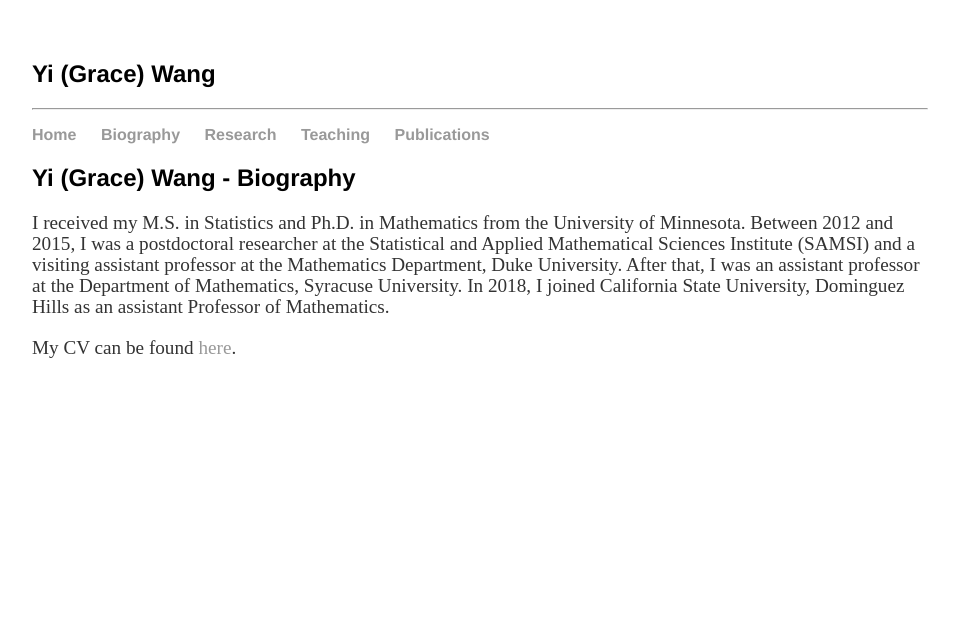
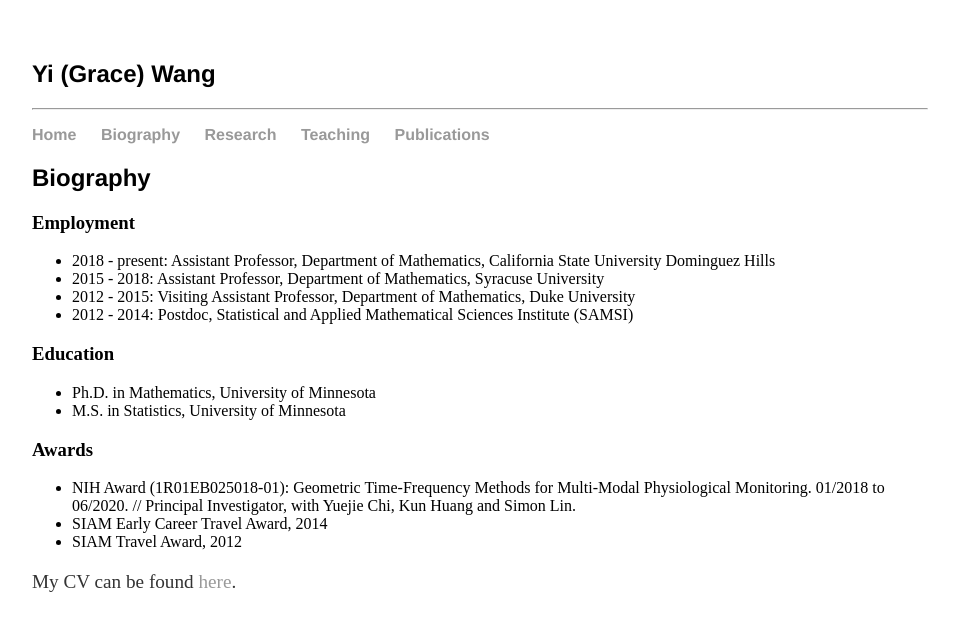
Before and after one commit to mathGrace/mathGrace.github.io, a Jekyll site: the page built from bio.md, in a window 1280 px wide. Shown: the top 631 px of the page, without its empty margins (160-1119 px from the left). Built offline with Jekyll 4.4.1, drawn with Linux system fonts in a browser that asks for light colours.

Commit message:
Update bio.md

```diff
--- a/bio.md
+++ b/bio.md
@@ -2,13 +2,24 @@
 layout: default
 title: Biography
 ---
-## Yi (Grace) Wang - Biography
+## Biography
 
-I received my M.S. in Statistics and Ph.D. in Mathematics from the University of Minnesota.
-Between 2012 and 2015, I was a postdoctoral researcher at the Statistical and
-Applied Mathematical Sciences Institute (SAMSI) and a visiting assistant professor
-at the Mathematics Department, Duke University. After that, I was an assistant professor
-at the Department of Mathematics, Syracuse University. In 2018, I joined California State
-University, Dominguez Hills as an assistant Professor of Mathematics.
+### Employment
+- 2018 - present: Assistant Professor, Department of Mathematics, California State
+University Dominguez Hills
+- 2015 - 2018: Assistant Professor, Department of Mathematics, Syracuse University
+- 2012 - 2015: Visiting Assistant Professor, Department of Mathematics, Duke University
+- 2012 - 2014: Postdoc, Statistical and Applied Mathematical Sciences Institute (SAMSI)
+
+### Education
+- Ph.D. in Mathematics, University of Minnesota
+- M.S. in Statistics, University of Minnesota
+
+### Awards
+- NIH Award (1R01EB025018-01): Geometric Time-Frequency Methods for Multi-Modal
+Physiological Monitoring. 01/2018 to 06/2020. //
+Principal Investigator, with Yuejie Chi, Kun Huang and Simon Lin.
+- SIAM Early Career Travel Award, 2014
+- SIAM Travel Award, 2012
 
 My CV can be found [here](../cv.pdf).
```
